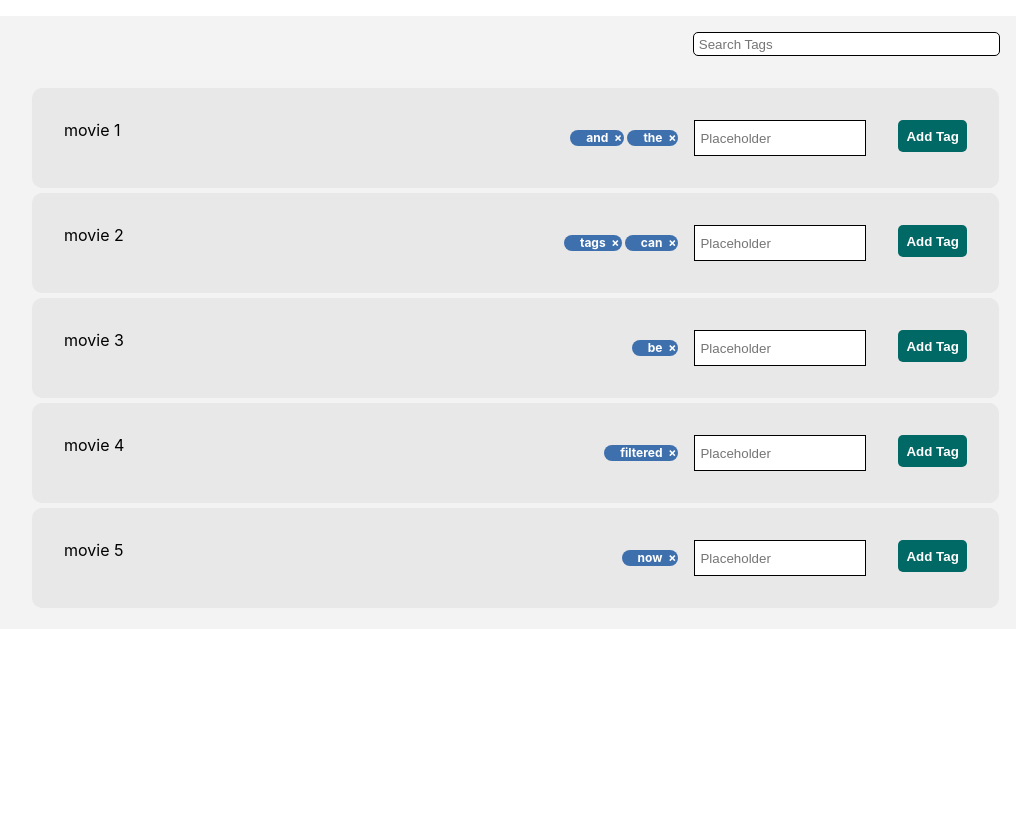
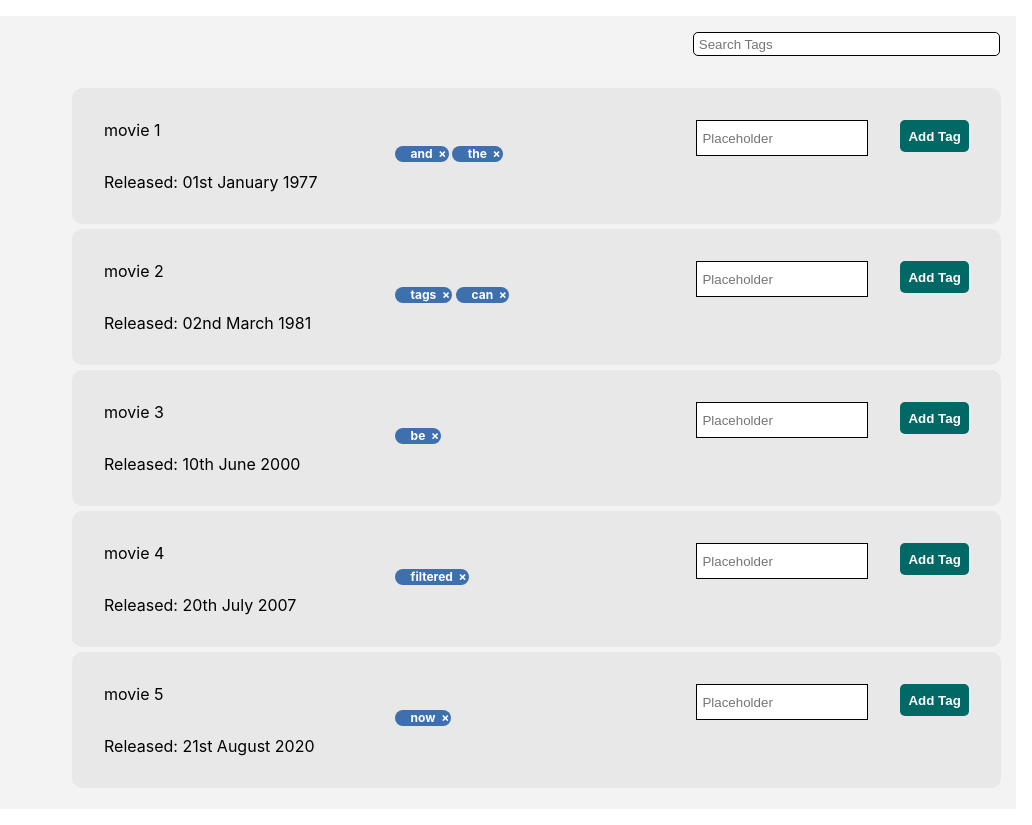
Before and after one commit to dboland77/search-tags, a React (Create React App) app: page / in a window 1280 px wide. Shown: the whole page, without its empty margins (24-1056 px from the left). Before the commit the page ends 800 px from the top, so only its background shows below. Built offline with nearby package versions, Linux system fonts and the light colour scheme.

Commit message:
Added max of 5 tags and date - refactored a bit

```diff
--- a/src/App.css
+++ /dev/null
@@ -1,38 +0,0 @@
-.App {
-  text-align: center;
-}
-
-.App-logo {
-  height: 40vmin;
-  pointer-events: none;
-}
-
-@media (prefers-reduced-motion: no-preference) {
-  .App-logo {
-    animation: App-logo-spin infinite 20s linear;
-  }
-}
-
-.App-header {
-  background-color: #282c34;
-  min-height: 100vh;
-  display: flex;
-  flex-direction: column;
-  align-items: center;
-  justify-content: center;
-  font-size: calc(10px + 2vmin);
-  color: white;
-}
-
-.App-link {
-  color: #61dafb;
-}
-
-@keyframes App-logo-spin {
-  from {
-    transform: rotate(0deg);
-  }
-  to {
-    transform: rotate(360deg);
-  }
-}
--- a/src/App.js
+++ b/src/App.js
@@ -1,6 +1,5 @@
 // import { React, useState, useEffect } from "react";
 // import axios from "axios";
-import "./App.css";
 import SearchBar from "./components/SearchBar/SearchBar";
 import DisplayBar from "./components/DisplayBar/DisplayBar";
 import Container from "./components/MainContainer/Container";
--- a/src/components/DisplayBar/DisplayBar.css
+++ b/src/components/DisplayBar/DisplayBar.css
@@ -1,39 +1,15 @@
-.row {
-  border-radius: 10px;
-  background: rgba(232, 232, 232, 255);
-  padding: 1rem;
-  width: 95%;
-  margin-bottom: 5px;
-  display: flex;
-}
-
-.tag {
-  flex-grow: 2;
-}
-
-input {
-  width: 10rem;
-  height: 1.5rem;
-  margin: 1rem;
-  border: 1px solid black;
-  padding: 5px;
-}
-
-button {
-  padding: 0.5rem;
-  border-radius: 5px;
-  border: none;
-  height: 2rem;
-  background-color: rgba(0, 105, 102, 255);
-  justify-self: end;
-  margin: 1rem;
-  color: white;
-  font-weight: bold;
-  cursor: pointer;
-}
-
 li {
   list-style: none;
   padding: 1rem;
-  flex-grow: 2;
+  width: 100%;
 }
+
+.datefield{
+  width: 100%;
+  align-self: flex-start;
+}
+
+.movieDetails{
+  align-self: flex-start;
+  width: 100%
+}
--- a/src/components/DisplayBar/DisplayBar.js
+++ b/src/components/DisplayBar/DisplayBar.js
@@ -1,68 +1,40 @@
-import React, { useState } from "react";
+import React from "react";
 import TagList from "../TagList/TagList";
-import { useSelector, useDispatch } from "react-redux";
-import {
-  selectMovies,
-  selectLoadingStatus,
-  selectTotalTagCount,
-  tagAdded
-} from "../TagList/TagListSlice";
-
+import { useSelector } from "react-redux";
+import { selectMovies, selectLoadingStatus } from "../TagList/TagListSlice";
+import { monthNames, monthSuffix } from "../utilities/Utilities";
 import "./DisplayBar.css";
 
 const DisplayBar = () => {
-  //local state to track the placeholder text
-  const [text, setText] = useState("");
-
-  const dispatch = useDispatch();
-
   const loadingStatus = useSelector(selectLoadingStatus);
   const movieList = useSelector(selectMovies);
-  const totalTagCount = useSelector(selectTotalTagCount);
 
   if (loadingStatus === "loading") {
     return <h1>LOADING PLEASE WAIT</h1>;
   }
 
-  const handleAddTag = (e, tagId, movieId) => {
-    //TODO - limit the tag count to 5 by movie
-    const tagCount = 4;
 
-    if (tagCount >= 5) {
-      alert("Max tags of 5 please remove one");
-      return
-    }
-
-    if (text === "") {
-      alert("Please enter a non-blank tag text");
-      return
-    }
-
-    dispatch(tagAdded(tagId, movieId, text));
-
-   setText("")
-  };
-
-  const handleInputChange = (e) => {
-    setText(e.target.value);
-  };
-
+  const formatDateString = (str)=> {
+    let [year,month,day] = str.split('-')
+    day = day.slice(0,2)
+    str = `Released: ${day}${monthSuffix[day]} ${monthNames[month]} ${year}`
+    return str
+  }
   if (Object.keys(movieList).length > 0) {
     return (
       <ul>
         {movieList.map((item, index) => {
           return (
-            <ul key={index} className="row">
-              <li key={index}>{item.name}</li>
-              <TagList movieId={item.id} />
-              <input
-                type="text"
-                placeholder="Placeholder"
-                onChange={handleInputChange}
-              ></input>
-              <button type = "submit" onClick={(e) => handleAddTag(e, totalTagCount+1, item.id)}>
-                Add Tag{" "}
-              </button>
+            <ul key={index}>
+              <div className="row">
+                <div className="movieDetails">
+                  <li key={index+1000}>{item.name}</li>
+                  <li key={index+10000} className="datefield">
+                    {formatDateString(item.created_at)}
+                  </li>
+                </div>
+                <TagList movieId={item.id} />
+              </div>
             </ul>
           );
         })}
--- a/src/components/MainContainer/Container.css
+++ b/src/components/MainContainer/Container.css
@@ -2,7 +2,7 @@
   display: flex;
   text-align: left;
   width: 80%;
-  background: rgba(243,243,243,255);
+  background: rgba(243, 243, 243, 255);
   margin: 1rem;
   flex-direction: column;
 }
--- a/src/components/TagList/TagList.css
+++ b/src/components/TagList/TagList.css
@@ -1,6 +1,14 @@
 /* Style the list (remove margins and bullets, etc) */
 
-/* Style the list items */
+.row {
+  border-radius: 10px;
+  background: rgba(232, 232, 232, 255);
+  padding: 1rem;
+  width: 95%;
+  margin-bottom: 5px;
+  display: flex;
+}
+
 .tags {
   list-style-type: none;
   padding: 0;
@@ -12,13 +20,15 @@
   align-self: center;
 }
 
+
+
 /* Style the close button (span) */
- .tagRemove {
+.tagRemove {
   cursor: pointer;
   position: absolute;
-
 }
 
+/* Style the tags */
 .tag {
   background-color: rgba(62, 112, 174, 255);
   border-radius: 10px;
@@ -27,4 +37,28 @@
   font-size: 0.75rem;
   padding: 0 1rem 0.5rem 1rem;
   margin-left: 0.2rem;
+  flex-grow: 2;
 }
+
+
+input {
+  width: 10rem;
+  height: 1.5rem;
+  margin: 1rem;
+  border: 1px solid black;
+  padding: 5px;
+}
+
+button {
+  padding: 0.5rem;
+  border-radius: 5px;
+  border: none;
+  width: 20%;
+  height: 2rem;
+  background-color: rgba(0, 105, 102, 255);
+  justify-self: flex-end;
+  margin: 1rem;
+  color: white;
+  font-weight: bold;
+  cursor: pointer;
+}
--- a/src/components/TagList/TagList.js
+++ b/src/components/TagList/TagList.js
@@ -1,20 +1,50 @@
-import React from "react";
-import {useSelector, useDispatch} from 'react-redux';
+import React, { useState, Fragment} from "react";
+import { useSelector, useDispatch } from "react-redux";
 import {
   tagRemoved,
   selectTagListbyId,
-  selectFilteredTagListbyId} from './TagListSlice';
+  selectFilteredTagListbyId,
+  selectTotalTagCount,
+  selectTagCountbyMovie,
+  tagAdded,
+} from "./TagListSlice";
+
 import "./TagList.css";
+import "../DisplayBar/DisplayBar.css";
+
+const TagList = ({ movieId }) => {
+  const [text, setText] = useState("");
+  const dispatch = useDispatch();
 
 
-const TagList = ({movieId}) => {
-  const dispatch = useDispatch()
+  const totalTagCount = useSelector(selectTotalTagCount);
+  const tagCountforMovie = useSelector(selectTagCountbyMovie(movieId));
 
-  //let tagList = useSelector(selectTagListbyId(movieId));
-  const tagList = useSelector(selectFilteredTagListbyId(movieId))
+  let tagList = useSelector(selectTagListbyId(movieId));
+  //const tagList = useSelector(selectFilteredTagListbyId(movieId));
 
   const handleRemove = (tagId, movieId) => {
     dispatch(tagRemoved(tagId, movieId));
+  };
+
+  const handleAddTag = (e, tagId, movieId) => {
+    if (tagCountforMovie >= 5) {
+      alert("Max tags of 5 please remove one before adding another");
+      return;
+    }
+
+    if (text === "") {
+      alert("Please enter a non-blank tag text");
+      return;
+    }
+
+    dispatch(tagAdded(tagId, movieId, text));
+
+    setText("");
+  };
+
+  const handleInputChange = (e) => {
+    setText(e.target.value);
   };
 
   if (!tagList) {
@@ -22,21 +52,35 @@ const TagList = ({movieId}) => {
   }
 
   return (
+    <Fragment>
+    <div className = "row">
       <ul className="tags">
         {tagList.map((tag) => (
-        <li key = {tag.tagId} className="tag">
+          <li key={tag.tagId} className="tag">
             {tag.text}
             <span
-          key = {tag.tagId}
+              key={tag.tagId}
               className="tagRemove"
               onClick={() => handleRemove(tag.tagId, movieId)}
-          aria-label="Remove tag">
+              aria-label="Remove tag"
+            >
               &nbsp; &times;
             </span>
           </li>
         ))}
       </ul>
-
+    </div>
+      <input
+        type="text"
+        placeholder="Placeholder"
+        onChange={handleInputChange}
+      ></input>
+      <button
+        onClick={(e) => handleAddTag(e, totalTagCount + 1, movieId)}
+      >
+        Add Tag{" "}
+      </button>
+    </Fragment>
   );
 };
 
--- a/src/components/TagList/TagListSlice.js
+++ b/src/components/TagList/TagListSlice.js
@@ -3,11 +3,11 @@ import axios from "axios";
 const initialState = {
   status: "idle",
   movies: [
-    { id: 1, name: "movie 1", created_at: "2020-06-20 04:23:57" },
-    { id: 2, name: "movie 2", created_at: "2020-06-20 04:23:57" },
-    { id: 3, name: "movie 3", created_at: "2020-06-20 04:23:57" },
-    { id: 4, name: "movie 4", created_at: "2020-06-20 04:23:57" },
-    { id: 5, name: "movie 5", created_at: "2020-06-20 04:23:57" },
+    { id: 1, name: "movie 1", created_at: "1977-01-01 04:23:57" },
+    { id: 2, name: "movie 2", created_at: "1981-03-02 04:23:57" },
+    { id: 3, name: "movie 3", created_at: "2000-06-10 04:23:57" },
+    { id: 4, name: "movie 4", created_at: "2007-07-20 04:23:57" },
+    { id: 5, name: "movie 5", created_at: "2020-08-21 04:23:57" },
   ],
   taglist: [
     { movieId: 1, tagId: 1, text: "and" },
--- /dev/null
+++ b/src/components/utilities/Utilities.js
@@ -0,0 +1,48 @@
+export const monthSuffix = {
+  "01": "st",
+  "02": "nd",
+  "03": "rd",
+  "04": "th",
+  "05": "th",
+  "06": "th",
+  "07": "th",
+  "08": "th",
+  "09": "th",
+  "10": "th",
+  "11": "th",
+  "12": "th",
+  "13": "th",
+  "14": "th",
+  "15": "th",
+  "16": "th",
+  "17": "th",
+  "18": "th",
+  "19": "th",
+  "20": "th",
+  "21": "st",
+  "22": "nd",
+  "23": "rd",
+  "24": "th",
+  "25": "th",
+  "26": "th",
+  "27": "th",
+  "28": "th",
+  "29": "th",
+  "30": "th",
+  "31": "st",
+}
+
+export const monthNames ={
+  "01": "January",
+  "02": "February",
+  "03": "March",
+  "04": "April",
+  "05": "May",
+  "06": "June",
+  "07": "July",
+  "08": "August",
+  "09": "September",
+  "10": "October",
+  "11": "November",
+  "12": "December",
+}
```
Lines whose indentation alone changed are shown as unchanged.
